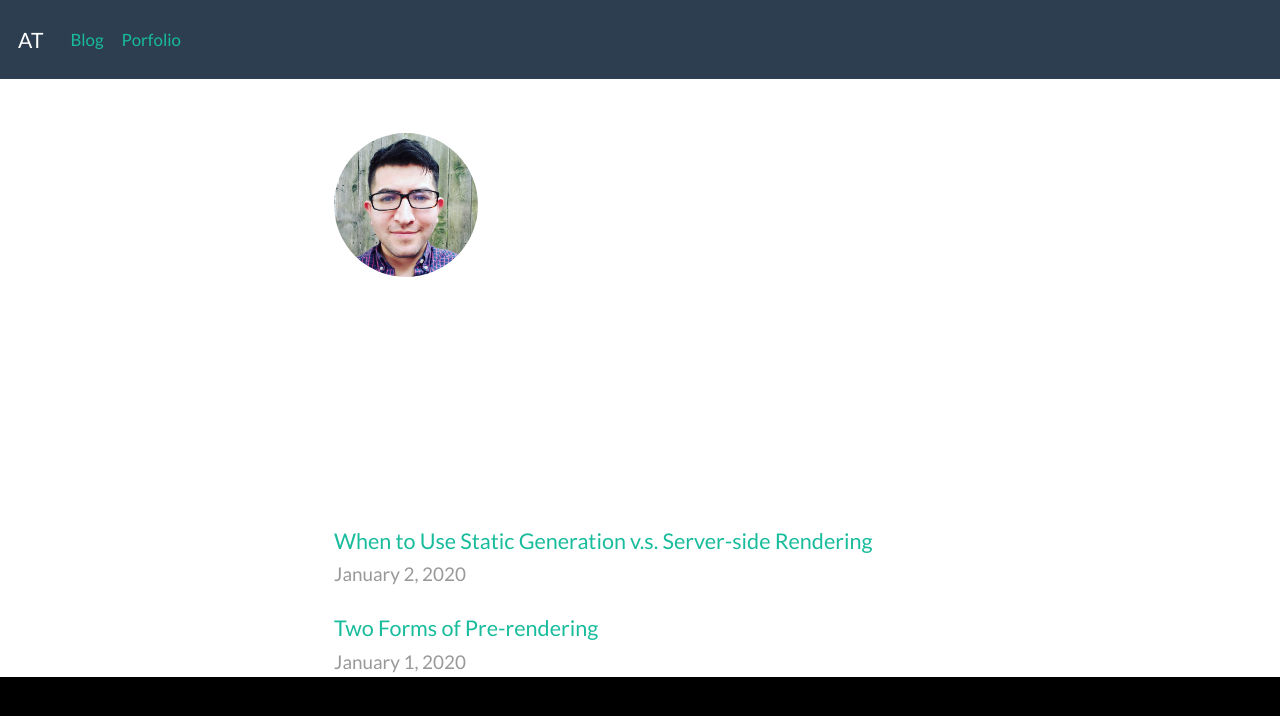
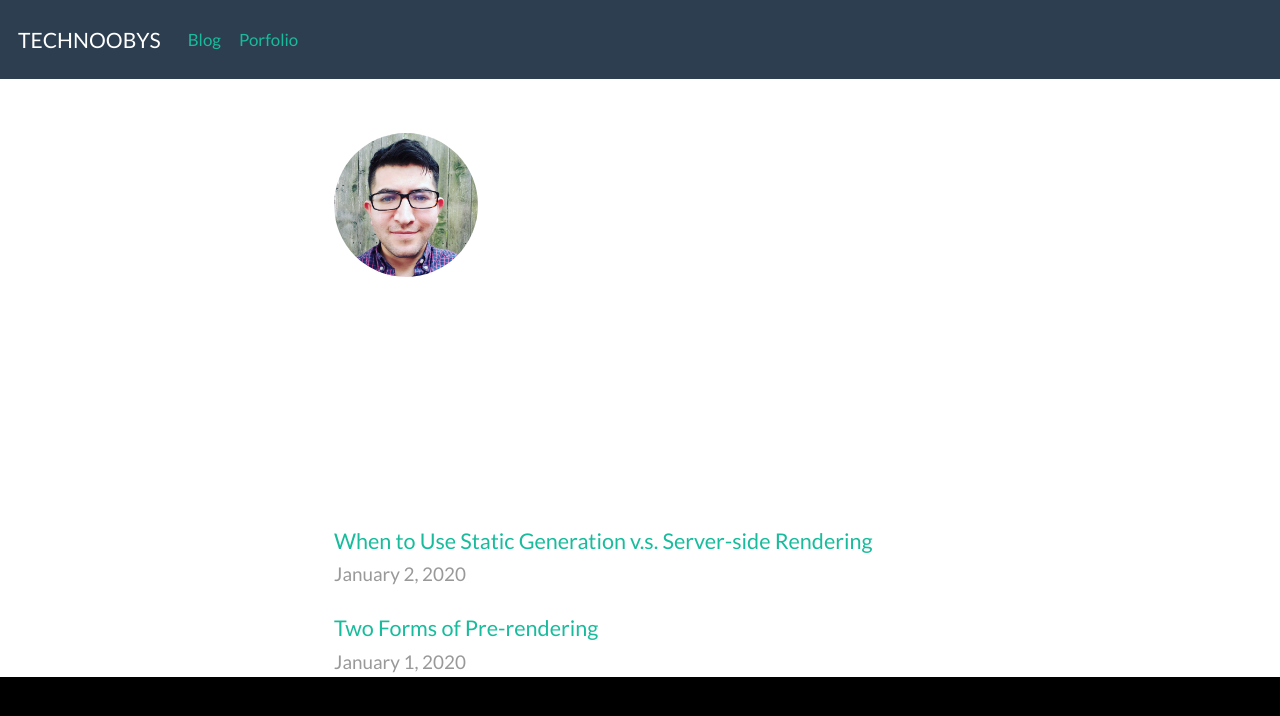
Before and after one commit to angeltorgon/nextjs-tutorial, a Next.js app in the folder nextjs-blog/: page / in a window 1280 px wide. Shown: the top 716 px of the page. Built offline with nearby package versions, Linux system fonts and the light colour scheme.

Commit message:
changed the title in navbar

```diff
--- a/nextjs-blog/components/nav.js
+++ b/nextjs-blog/components/nav.js
@@ -15,7 +15,7 @@ export default function Nav() {
 
     return (
         <nav className="navbar navbar-expand-lg navbar-dark bg-primary">
-            <Link href="/"><a className="navbar-brand" href="#">AT</a></Link>
+            <Link href="/"><a className="navbar-brand" href="#">TECHNOOBYS</a></Link>
             <button className="navbar-toggler" type="button" data-toggle="collapse" data-target="#navbarColor02" aria-controls="navbarColor02" aria-expanded="false" aria-label="Toggle navigation">
                 <span className="navbar-toggler-icon" onClick={handleToggle}></span>
             </button>
```
Also changed, not shown: 1 other file (tests, documents, lock files or other folders).
